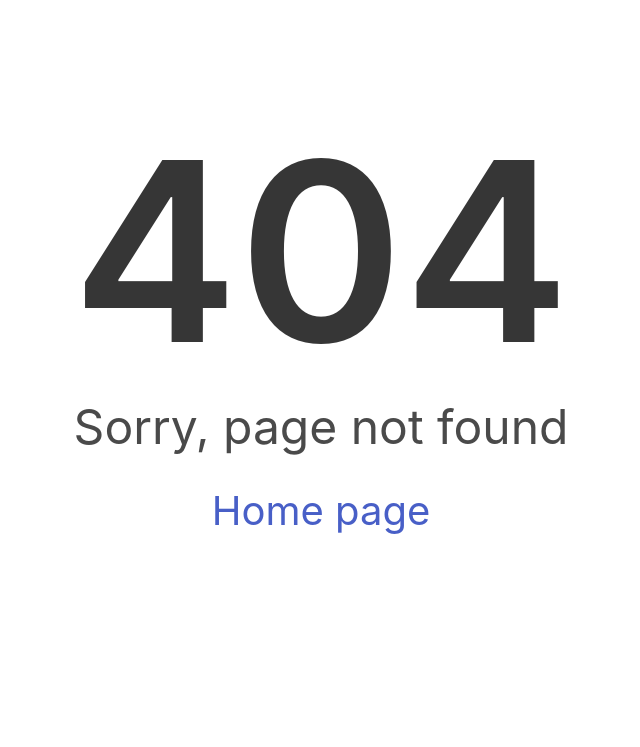
After one commit to aedobrynin/shorten-me, a Flask app: template templates/404.html in a window 1280 px wide. The commit adds this page. Shown: the top 747 px of the page, without its empty margins (319-959 px from the left). Run offline with Flask 2, Linux system fonts and the light colour scheme; the template is opened without the code that fills it, so the values that code supplies are empty.

Commit message:
404 page was added

```diff
--- a/main.py
+++ b/main.py
@@ -65,7 +65,7 @@ def get(shortened: str):
 
 @app.errorhandler(404)
 def page_not_found(event):
-    return 'Page not found'
+    return render_template('404.html'), 404
 
 
 if __name__ == "__main__":
--- /dev/null
+++ b/templates/404.html
@@ -0,0 +1,13 @@
+{% extends "base.html" %}
+
+{% block body %}
+<section class="hero is-fullheight-with-navbar">
+  <div class="hero-body">
+    <div class="container has-text-centered pb-6 mb-6">
+      <h1 class='title' style='font-size: 250px'>404</h1>
+      <h2 class='subtitle is-1'>Sorry, page not found</h2>
+      <a href='/' style='font-size: 40px'>Home page</a>
+    </div>
+  </div>
+</section>
+{% endblock %}
--- /dev/null
+++ b/templates/base.html
@@ -0,0 +1,15 @@
+<!DOCTYPE html>
+<html lang='en'>
+  <head>
+    <title>Shorten me</title>
+    <meta name='viewport'
+          content='width=device-width, initial-scale=1'>
+    <link rel='stylesheet'
+          href='https://cdnjs.cloudflare.com/ajax/libs/bulma/0.9.0/css/bulma.min.css'
+          integrity='sha512-ADrqa2PY1TZtb/MoLZIZu/Z/LlPaWQeDMBV73EMwjGam43/JJ5fqW38Rq8LJOVGCDfrJeOMS3Q/wRUVzW5DkjQ=='
+          crossorigin='anonymous' />
+  </head>
+  <body>
+  {% block body %}{% endblock %}
+  </body>
+</html>
```
Also changed, not shown: static/js/index.js (+11 -4 lines), templates/index.html (+5 -15 lines).
